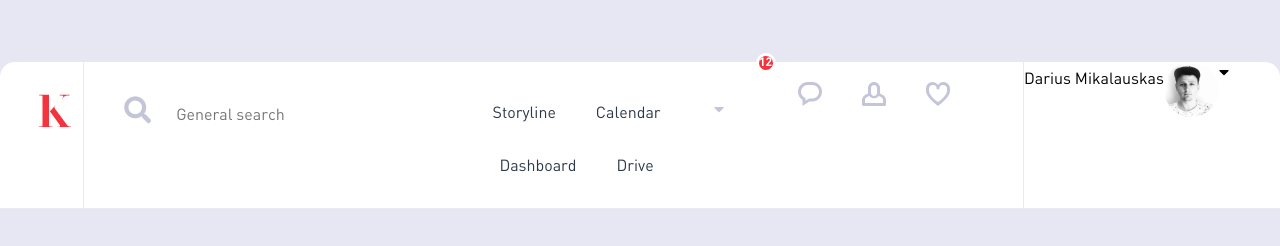
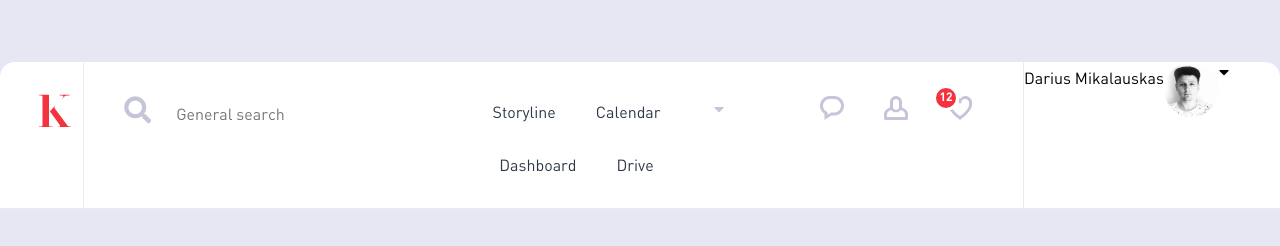
Before and after one commit to Vikaras/Koralis, a plain HTML site: page index.html in a window 1280 px wide. Drawn offline with Linux system fonts and the light colour scheme.

Commit message:
Header icons fixed

```diff
--- a/css/_components.header.scss
+++ b/css/_components.header.scss
@@ -97,11 +97,15 @@
     .nav-actions {
       width: 31.7%;
       position: relative;
-      //margin: 34px 33px 35px 170px;
+      margin-top: 14px;
+      padding-right: 31px;
 
       .nav-actions-list {
-        text-align: center;
         font-size: 0;
+        float: right;
+        content: '';
+        display: block;
+        clear: both;
 
         .nav-actions-list-item {
           display: inline-block;
@@ -117,15 +121,17 @@
 
       .notify-light {
         position: absolute;
-        width: 20px;
-        height: 20px;
+        width: 26px;
+        height: 26px;
         background: #f3333e;
         border-radius: 50%;
         border: 3px solid #ffffff;
-        top: -9px;
-        left: 30px;
+        top: 9px;
+        left: 207px;
 
         .notify-count{
+          text-align: center;
+          line-height: 20px;
           font-size: 12px;
           color: #ffffff;
           font-family: $text-bold;
```
Also changed, not shown: index.html (+3 -6 lines), css/style.css, 1 other file.
